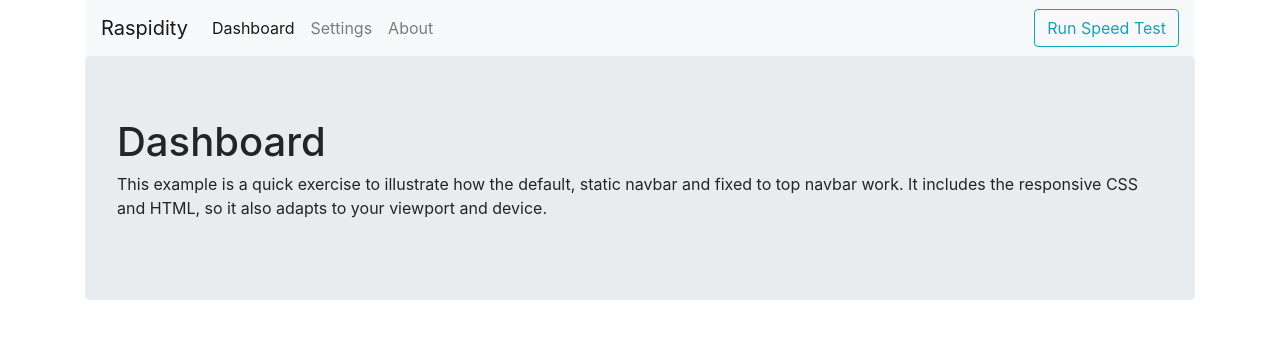
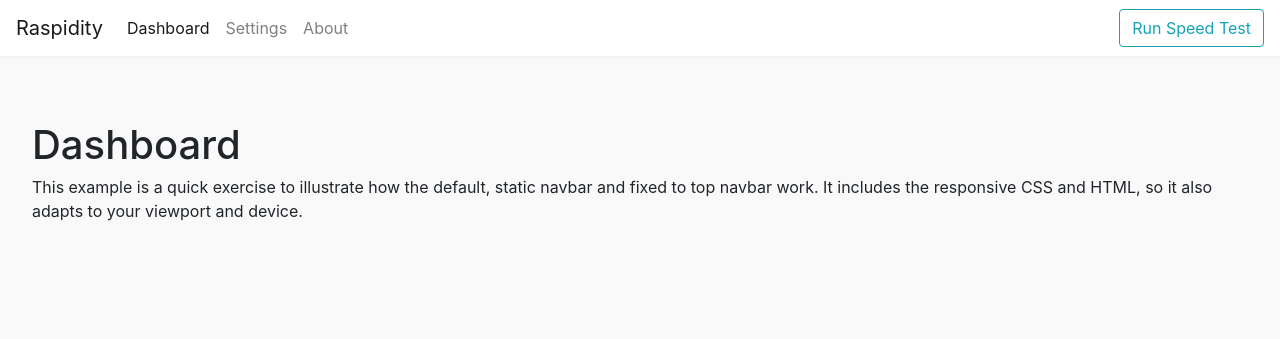
Before and after one commit to albertvinyes/network_tester, a Flask app: page / in a window 1280 px wide. Shown: the top 339 px of the page. Run offline with Flask 2, Linux system fonts and the light colour scheme; data that the repository does not hold is empty; some libraries are stand-ins or nearby versions.

Commit message:
Adding menu separator

```diff
--- a/app/static/css/master.css
+++ b/app/static/css/master.css
@@ -1,18 +1,31 @@
-@media screen and (min-width: 1600px) {
-    .container {
-        max-width: 100%;
-        margin: 0;
-        padding: 0;
-    }
-}
-@media screen and (min-width: 1900px) {
-  .container {
-      max-width: 100%;
-      margin: 0;
-      padding: 0;
-  }
-}
 body {
   margin: 0;
   padding: 0;
+  background: #F9F9F9;
 }
+.container {
+    max-width: 100%;
+    margin: 0;
+    padding: 0;
+}
+.navbar {
+  background: #FFF !important;
+}
+.jumbotron {
+  background: #F9F9F9 !important;
+}
+.line1 {
+  background: #F1F1F1;
+  width: 100%;
+  height: 1px;
+}
+.line2 {
+  background: #F3F3F3;
+  width: 100%;
+  height: 1px;
+}
+.line3 {
+  background: #F5F5F5;
+  width: 100%;
+  height: 1px;
+}
--- a/app/templates/index.html
+++ b/app/templates/index.html
@@ -13,7 +13,7 @@
   <body>
     <div class="container">
       <!-- Static navbar -->
-      <nav class="navbar navbar-expand-lg navbar-light bg-light">
+      <nav class="navbar navbar-expand-lg navbar-light">
         <a class="navbar-brand" href="#">Raspidity</a>
         <button class="navbar-toggler" type="button" data-toggle="collapse" data-target="#navbarTogglerDemo02" aria-controls="navbarTogglerDemo02" aria-expanded="false" aria-label="Toggle navigation">
           <span class="navbar-toggler-icon"></span>
@@ -34,7 +34,13 @@
             <button class="btn btn-outline-info my-2 my-sm-0" type="submit">Run Speed Test</button>
           </form>
         </div>
-      </nav><!--
+      </nav>
+      <div class="separator">
+        <div class="line1"></div>
+        <div class="line2"></div>
+        <div class="line3"></div>
+      </div>
+      <!--
       <div class="progress hidden">
         <div class="progress-bar progress-bar-striped progress-bar-animated" role="progressbar" aria-valuenow="75" aria-valuemin="0" aria-valuemax="100" style="width: 75%"></div>
       </div>-->
```
